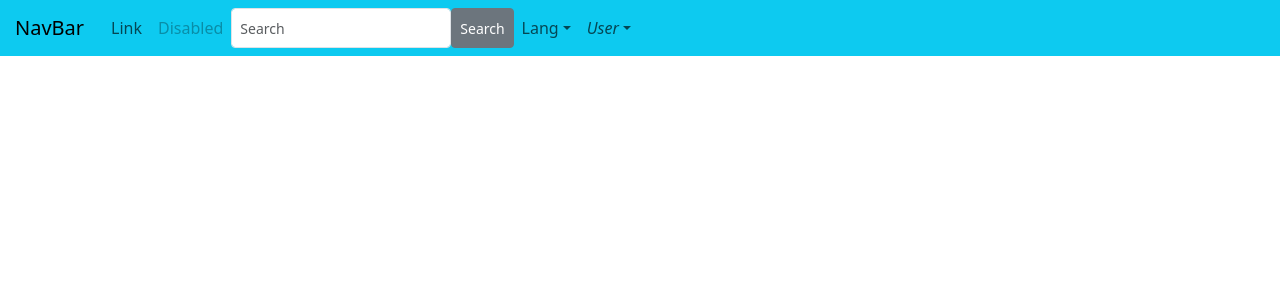
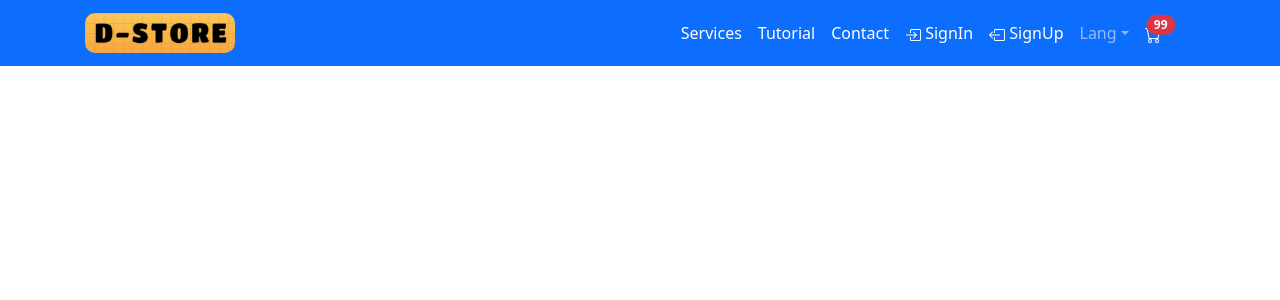
Before and after one commit to VoDinhNghia/ecommerce-frontend-vue, a Vue app: page / in a window 1280 px wide. Shown: the top 300 px of the page. Built offline with nearby package versions, Linux system fonts and the light colour scheme.

Commit message:
update menu home page

```diff
--- a/package.json
+++ b/package.json
@@ -16,6 +16,7 @@
   "dependencies": {
     "@popperjs/core": "^2.11.8",
     "bootstrap": "^5.3.2",
+    "bootstrap-icons": "^1.11.3",
     "bootstrap-vue": "^2.23.1",
     "bootstrap-vue-3": "^0.5.1",
     "pinia": "^2.1.7",
--- /dev/null
+++ b/src/assets/menu.css
@@ -0,0 +1,5 @@
+.MenuHomePage .ImgLogoHomePage {
+  width: 150px;
+  height: 40px;
+  border-radius: 10px;
+}
--- a/src/components/MenuHome.vue
+++ b/src/components/MenuHome.vue
@@ -1,40 +1,104 @@
 <template>
-    <div>
-      <b-navbar toggleable="lg" type="dark" variant="info">
-      <b-navbar-brand href="#">NavBar</b-navbar-brand>
+  <div class="MenuHomePage">
+    <nav class="navbar navbar-expand-lg navbar-dark bg-primary">
+      <div class="container">
+        <a class="navbar-brand" href="">
+          <img :src="'public/images/D-logo.png'" class="ImgLogoHomePage" />
+        </a>
+        <button
+          class="navbar-toggler"
+          type="button"
+          data-bs-toggle="collapse"
+          data-bs-target="#navbarTogglerMenuHomePage"
+          aria-controls="navbarTogglerMenuHomePage"
+          aria-expanded="false"
+          aria-label="Toggle navigation"
+        >
+          <span class="navbar-toggler-icon"></span>
+        </button>
+        <div class="collapse navbar-collapse" id="navbarTogglerMenuHomePage">
+          <ul class="navbar-nav ms-auto">
+            <li class="nav-item">
+              <a class="nav-link text-white" href="">Services</a>
+            </li>
+            <li class="nav-item">
+              <a class="nav-link text-white" href="">Tutorial</a>
+            </li>
+            <li class="nav-item">
+              <a class="nav-link text-white" href="">Contact</a>
+            </li>
+            <li class="nav-item">
+              <a class="nav-link text-white" href="">
+                <svg
+                  xmlns="http://www.w3.org/2000/svg"
+                  width="16"
+                  height="16"
+                  fill="currentColor"
+                  class="bi bi-box-arrow-in-right"
+                  viewBox="0 0 16 16"
+                >
+                  <path
+                    fill-rule="evenodd"
+                    d="M6 3.5a.5.5 0 0 1 .5-.5h8a.5.5 0 0 1 .5.5v9a.5.5 0 0 1-.5.5h-8a.5.5 0 0 1-.5-.5v-2a.5.5 0 0 0-1 0v2A1.5 1.5 0 0 0 6.5 14h8a1.5 1.5 0 0 0 1.5-1.5v-9A1.5 1.5 0 0 0 14.5 2h-8A1.5 1.5 0 0 0 5 3.5v2a.5.5 0 0 0 1 0z"
+                  />
+                  <path
+                    fill-rule="evenodd"
+                    d="M11.854 8.354a.5.5 0 0 0 0-.708l-3-3a.5.5 0 1 0-.708.708L10.293 7.5H1.5a.5.5 0 0 0 0 1h8.793l-2.147 2.146a.5.5 0 0 0 .708.708z"
+                  />
+                </svg>
+                SignIn
+              </a>
+            </li>
+            <li class="nav-item">
+              <a class="nav-link text-white" href=""
+                ><svg
+                  xmlns="http://www.w3.org/2000/svg"
+                  width="16"
+                  height="16"
+                  fill="currentColor"
+                  class="bi bi-box-arrow-left"
+                  viewBox="0 0 16 16"
+                >
+                  <path
+                    fill-rule="evenodd"
+                    d="M6 12.5a.5.5 0 0 0 .5.5h8a.5.5 0 0 0 .5-.5v-9a.5.5 0 0 0-.5-.5h-8a.5.5 0 0 0-.5.5v2a.5.5 0 0 1-1 0v-2A1.5 1.5 0 0 1 6.5 2h8A1.5 1.5 0 0 1 16 3.5v9a1.5 1.5 0 0 1-1.5 1.5h-8A1.5 1.5 0 0 1 5 12.5v-2a.5.5 0 0 1 1 0z"
+                  />
+                  <path
+                    fill-rule="evenodd"
+                    d="M.146 8.354a.5.5 0 0 1 0-.708l3-3a.5.5 0 1 1 .708.708L1.707 7.5H10.5a.5.5 0 0 1 0 1H1.707l2.147 2.146a.5.5 0 0 1-.708.708z"
+                  />
+                </svg>
+                SignUp</a
+              >
+            </li>
+            <b-nav-item-dropdown text="Lang" right>
+              <b-dropdown-item href="#">Eng</b-dropdown-item>
+              <b-dropdown-item href="#">Vi</b-dropdown-item>
+            </b-nav-item-dropdown>
+            <li class="nav-item">
+              <a class="nav-link text-white" href=""
+                ><svg
+                  xmlns="http://www.w3.org/2000/svg"
+                  width="16"
+                  height="16"
+                  fill="currentColor"
+                  class="bi bi-cart"
+                  viewBox="0 0 16 16"
+                >
+                  <path
+                    d="M0 1.5A.5.5 0 0 1 .5 1H2a.5.5 0 0 1 .485.379L2.89 3H14.5a.5.5 0 0 1 .491.592l-1.5 8A.5.5 0 0 1 13 12H4a.5.5 0 0 1-.491-.408L2.01 3.607 1.61 2H.5a.5.5 0 0 1-.5-.5M3.102 4l1.313 7h8.17l1.313-7zM5 12a2 2 0 1 0 0 4 2 2 0 0 0 0-4m7 0a2 2 0 1 0 0 4 2 2 0 0 0 0-4m-7 1a1 1 0 1 1 0 2 1 1 0 0 1 0-2m7 0a1 1 0 1 1 0 2 1 1 0 0 1 0-2"
+                  />
+                </svg>
+                <span class="translate-middle badge rounded-pill bg-danger"> 99 </span></a
+              >
+            </li>
+          </ul>
+        </div>
+      </div>
+    </nav>
+  </div>
+</template>
 
-      <b-navbar-toggle target="nav-collapse"></b-navbar-toggle>
-
-      <b-collapse id="nav-collapse" is-nav>
-        <b-navbar-nav>
-          <b-nav-item href="#">Link</b-nav-item>
-          <b-nav-item href="#" disabled>Disabled</b-nav-item>
-        </b-navbar-nav>
-
-        <!-- Right aligned nav items -->
-        <b-navbar-nav class="ml-auto">
-          <b-nav-form>
-            <b-form-input size="sm" class="mr-sm-2" placeholder="Search"></b-form-input>
-            <b-button size="sm" class="my-2 my-sm-0" type="submit">Search</b-button>
-          </b-nav-form>
-
-          <b-nav-item-dropdown text="Lang" right>
-            <b-dropdown-item href="#">EN</b-dropdown-item>
-            <b-dropdown-item href="#">ES</b-dropdown-item>
-            <b-dropdown-item href="#">RU</b-dropdown-item>
-            <b-dropdown-item href="#">FA</b-dropdown-item>
-          </b-nav-item-dropdown>
-
-          <b-nav-item-dropdown right>
-            <!-- Using 'button-content' slot -->
-            <template #button-content>
-              <em>User</em>
-            </template>
-            <b-dropdown-item href="#">Profile</b-dropdown-item>
-            <b-dropdown-item href="#">Sign Out</b-dropdown-item>
-          </b-nav-item-dropdown>
-        </b-navbar-nav>
-      </b-collapse>
-    </b-navbar>
-    </div>
-</template>
+<style>
+@import '../assets/menu.css';
+</style>
--- a/src/main.ts
+++ b/src/main.ts
@@ -7,10 +7,7 @@ import App from './App.vue'
 import router from './router'
 
 import bootstrapvue3 from 'bootstrap-vue-3'
-
-// since every component imports their bootstrap functionality,
-// the following line is not necessary:
-// import 'bootstrap'
+import 'bootstrap-icons/font/bootstrap-icons.css'
 
 import 'bootstrap/dist/css/bootstrap.css'
 import 'bootstrap-vue-3/dist/bootstrap-vue-3.css'
```
Also changed, not shown: public/images/D-logo.PNG (renamed from public/D-logo.PNG), 1 other file (tests, documents, lock files or other folders).
